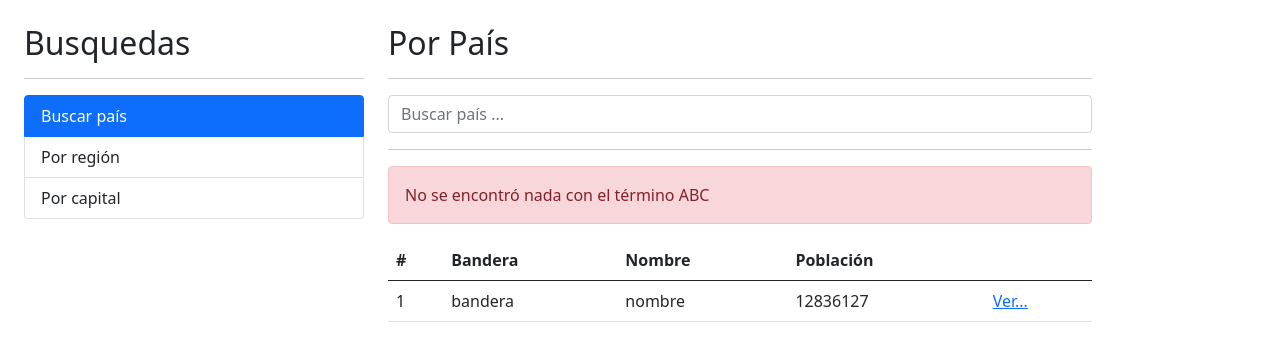
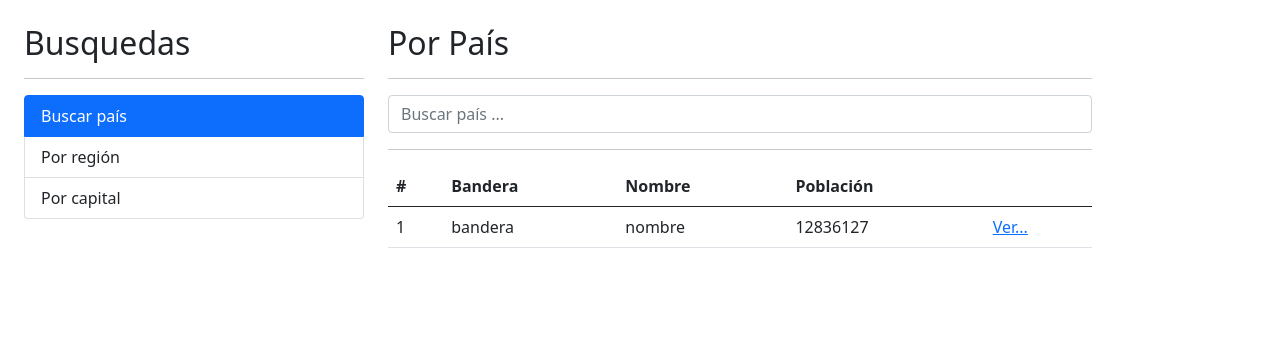
Before and after one commit to Xelacnnister/03-paisesApp, an Angular app: page / in a window 1280 px wide. Shown: the top 348 px of the page. Built offline with nearby package versions, Linux system fonts and the light colour scheme.

Commit message:
Manejo de errores

```diff
--- a/src/app/pais/pages/por-pais/por-pais.component.html
+++ b/src/app/pais/pages/por-pais/por-pais.component.html
@@ -15,11 +15,13 @@
 
 <hr>
 
-<div class="alert alert-danger">
-    No se encontró nada con el término ABC
+<div *ngIf="hayError"
+     class="alert alert-danger">
+    No se encontró nada con el término {{ termino }}
 </div>
 
-<table class="table table-hover">
+<table *ngIf="!hayError"
+       class="table table-hover">
     <thead>
         <tr>
             <th> # </th>
--- a/src/app/pais/pages/por-pais/por-pais.component.ts
+++ b/src/app/pais/pages/por-pais/por-pais.component.ts
@@ -10,15 +10,19 @@ import { PaisService } from '../../services/pais.service';
 export class PorPaisComponent {
 
   termino: string = '';
+  hayError: boolean = false;
 
   constructor( private paisService: PaisService) { }//inyectamos el servicio en el constructor para poder usarlo
 
   buscar(){//postea el término buscado
+    this.hayError = false;//mediante el ngIf NO muestra el mensaje de error
     console.log(this.termino);
 
     this.paisService.buscarPais( this.termino )//para que un Obbservable se dispare debo tener por lo menos un subscribe
-      .subscribe( resp => {
+      .subscribe( (resp) => {
         console.log(resp);
+      }, (err) => { //cuando no encuentre el termino buscado (error 404), mostrará lo siguiente:
+        this.hayError = true;//mediante el ngIf muestra el mensaje de error
 
       })
   }
```
